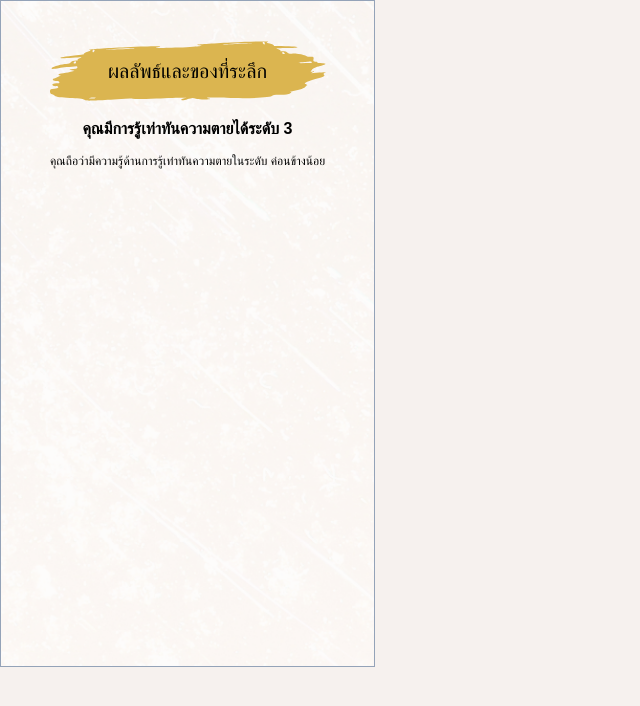
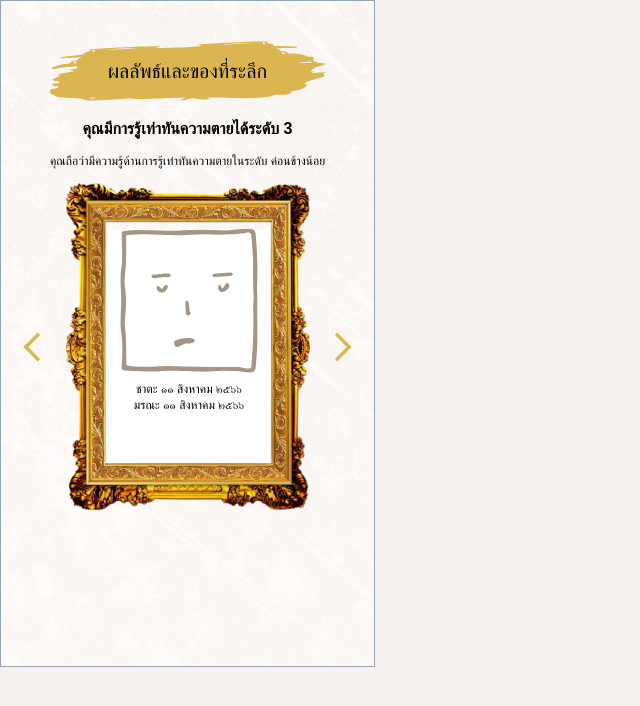
Before and after one commit to Tantatorn-dev/deathtalk-photobooth, a SvelteKit app: page /result in a window 1280 px wide. Shown: the top 706 px of the page, without its empty margins (0-640 px from the left). Built offline with nearby package versions, Linux system fonts and the light colour scheme; a web font is replaced by a local one.

Commit message:
feat: init FrameSelector

```diff
--- /dev/null
+++ b/src/components/result/FrameSelector.svelte
@@ -0,0 +1,10 @@
+<script>
+	import Frame from "../common/Frame.svelte";
+
+</script>
+
+<div class="flex flex-row items-center justify-between w-full">
+	<img src="/arrow/arrow_l.svg" class="w-8 h-8" alt="arrow left" />
+	<Frame src="/placeholder.svg" />
+	<img src="/arrow/arrow_r.svg" class="w-8 h-8" alt="arrow right" />
+</div>
--- a/src/routes/result/+page.svelte
+++ b/src/routes/result/+page.svelte
@@ -1,14 +1,16 @@
 <script>
 	import SplashText from '../../components/common/SplashText.svelte';
+	import FrameSelector from '../../components/result/FrameSelector.svelte';
 </script>
 
-<div class="flex flex-col gap-3 pt-10 ml-8 mr-8">
+<div class="flex flex-col gap-3 pt-10 ml-4 mr-4">
 	<SplashText className="pt-4 pb-4 pl-8 pr-8 text-center text-xl">ผลลัพธ์และของที่ระลึก</SplashText>
 	<p class="mt-1 font-bold text-center">
 		คุณมีการรู้เท่าทันความตายได้ระดับ 3
 	</p>
-	<p class="text-xs text-center">
+	<p class="pl-6 pr-6 text-xs text-center">
 		คุณถือว่ามีความรู้ด้านการรู้เท่าทันความตายในระดับ
 		ค่อนข้างน้อย
 	</p>
+	<FrameSelector />
 </div>
```
Also changed, not shown: static/arrow/arrow_l.svg (added), static/arrow/arrow_r.svg (added).
